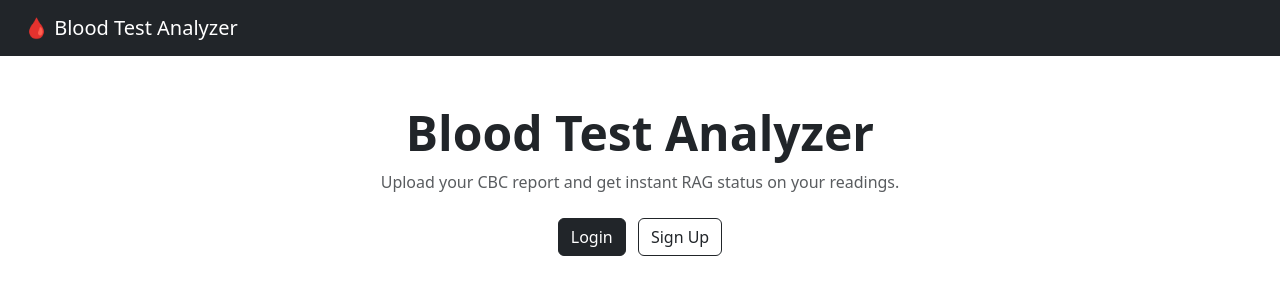
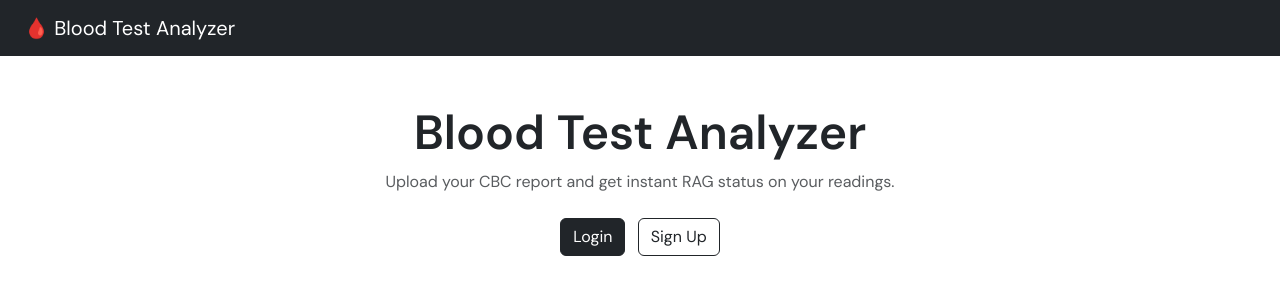
Before and after one commit to purple-dotcom/BloodTestReportApp, a Flask app: page / in a window 1280 px wide. Shown: the top 300 px of the page. Run offline with Flask 3, Linux system fonts and the light colour scheme.

Commit message:
"unga bunga"

```diff
--- a/templates/base.html
+++ b/templates/base.html
@@ -3,6 +3,15 @@
 <head>
     <title>{% block title %}Blood Test Analyzer{% endblock %}</title>
     <link href="https://cdn.jsdelivr.net/npm/bootstrap@5.3.0/dist/css/bootstrap.min.css" rel="stylesheet">
+    <link href="https://fonts.googleapis.com/css2?family=DM+Sans:wght@400;500;600&family=DM+Mono&display=swap" rel="stylesheet">
+    <style>
+    body {
+        font-family: 'DM Sans', sans-serif;
+    }
+    code, .mono {
+        font-family: 'DM Mono', monospace;
+    }
+</style>
 </head>
 <body>
     <nav class="navbar navbar-dark bg-dark px-4">
```
